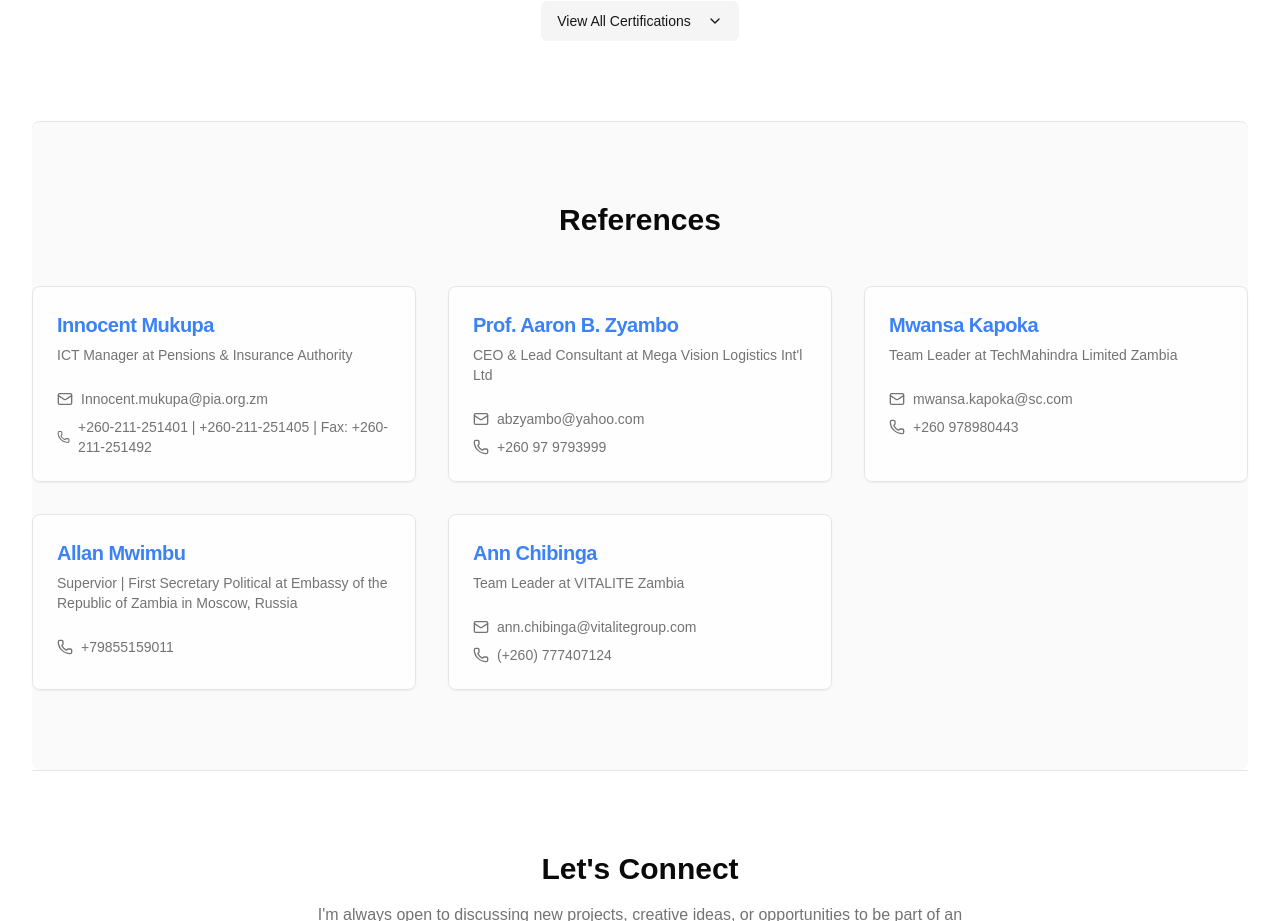
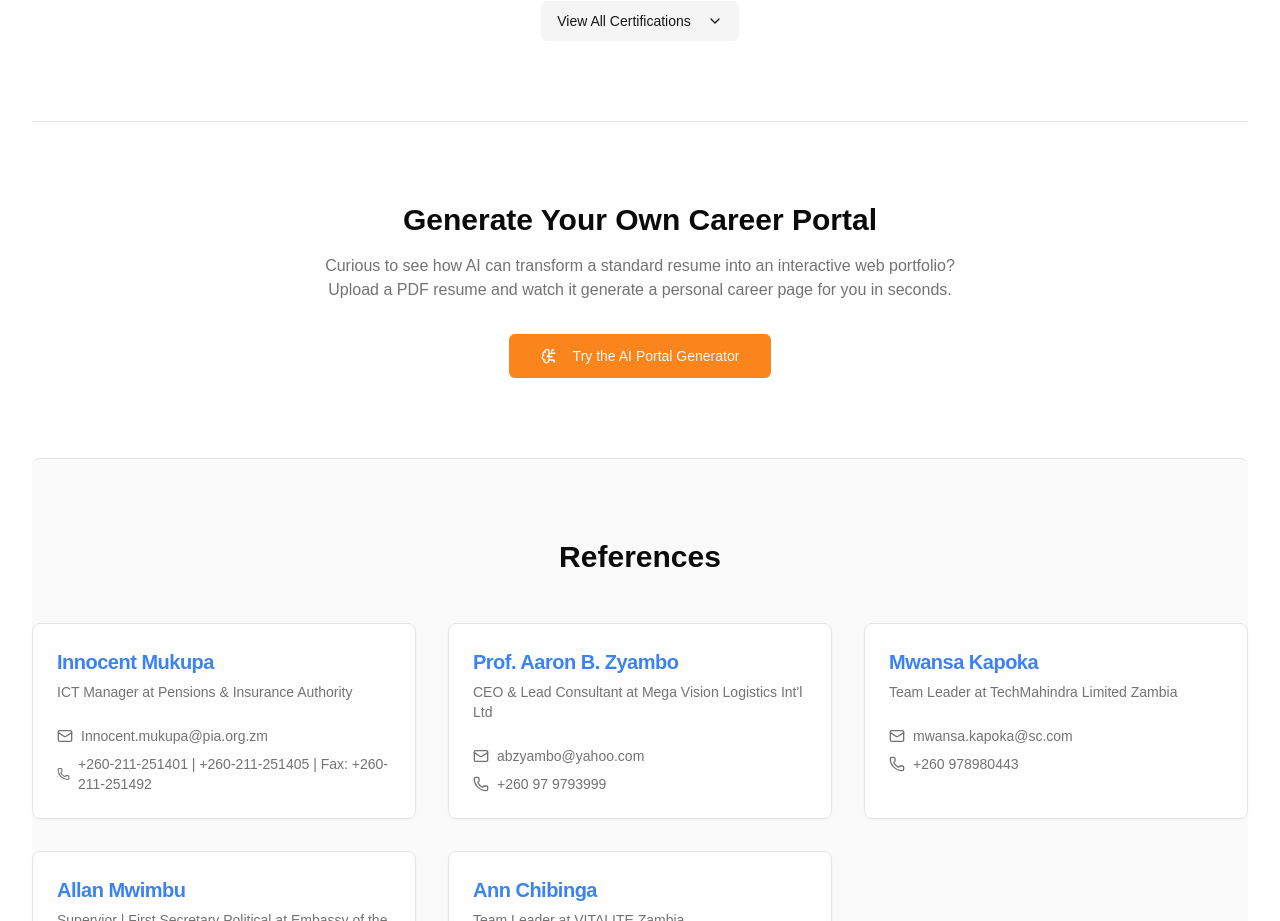
Before and after one commit to MS0C54073/muzoprof, a Next.js app: page / in a window 1280 px wide. Shown: the part 6640-7561 px from the top of the page. Built offline with nearby package versions, Linux system fonts and the light colour scheme; what @genkit-ai/googleai, genkit would draw is missing.

Commit message:
add a section below licences with a button that leads user to the career

```diff
--- a/src/app/page.tsx
+++ b/src/app/page.tsx
@@ -1302,6 +1302,24 @@ export default function Home() {
           )}
         </section>
 
+        {/* AI Career Portal CTA Section */}
+        <section id="ai-career-portal" className="py-20 border-t">
+          <div className="max-w-4xl mx-auto text-center">
+            <h2 className="text-3xl font-bold mb-4">
+              <TranslatedText text="Generate Your Own Career Portal" />
+            </h2>
+            <p className="text-muted-foreground mb-8 max-w-2xl mx-auto">
+              <TranslatedText text="Curious to see how AI can transform a standard resume into an interactive web portfolio? Upload a PDF resume and watch it generate a personal career page for you in seconds." />
+            </p>
+            <Button asChild size="lg" className="bg-accent text-accent-foreground hover:bg-accent/90">
+              <Link href="/career-portal">
+                <BrainCircuit className="mr-2 h-5 w-5" />
+                <TranslatedText text="Try the AI Portal Generator" />
+              </Link>
+            </Button>
+          </div>
+        </section>
+
         {/* References Section */}
         <section id="references" className="py-20 border-t bg-muted/50 rounded-lg">
           <h2 className="text-3xl font-bold text-center mb-12"><TranslatedText text="References"/></h2>
```
